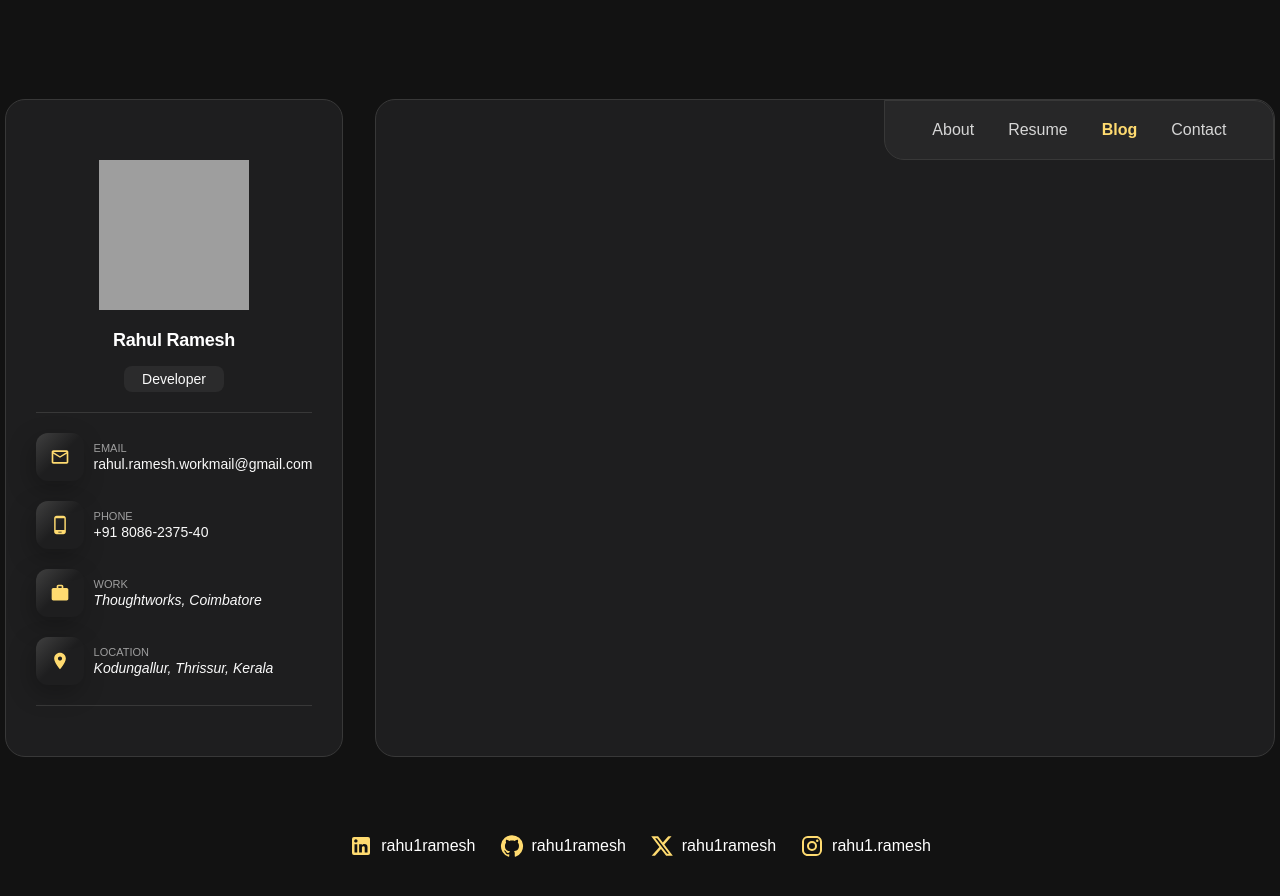
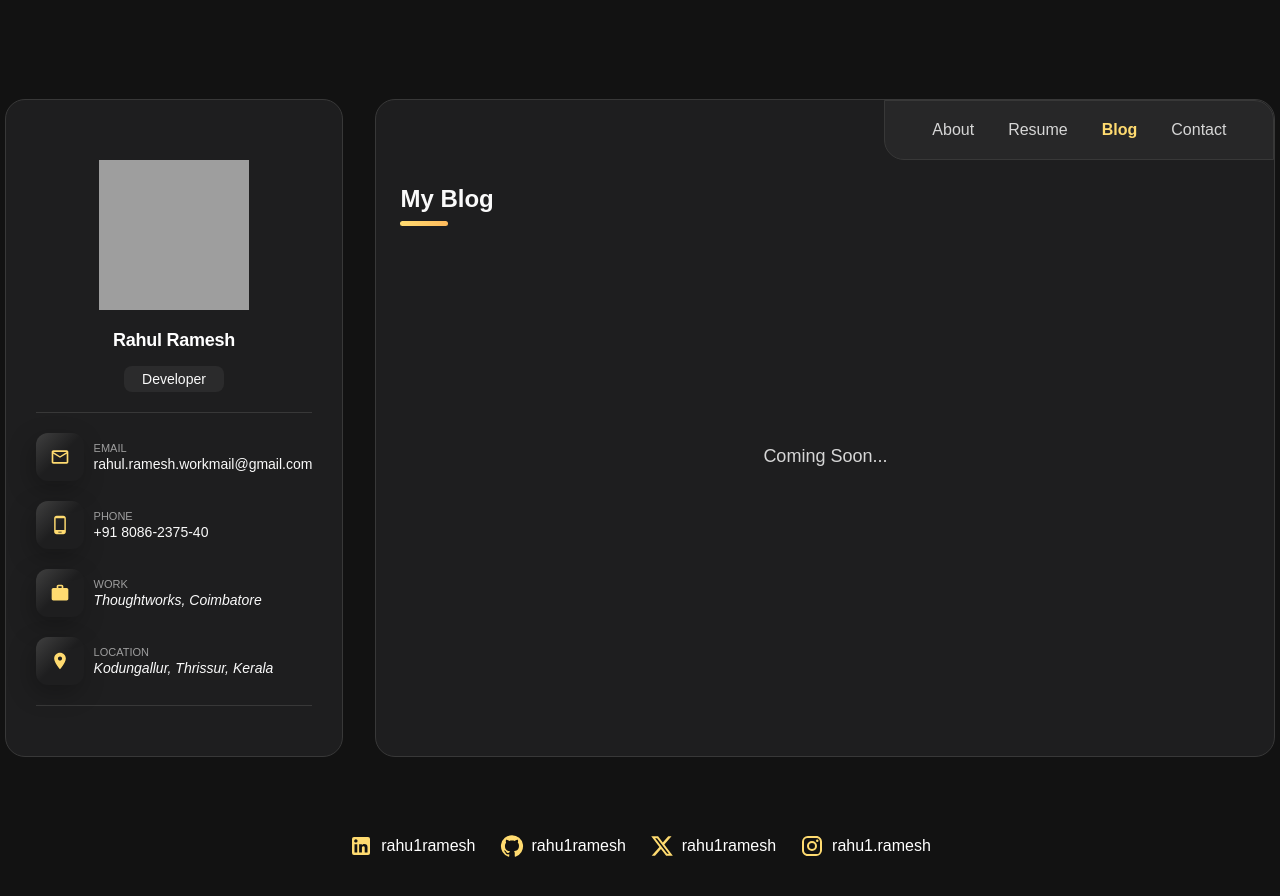
Before and after one commit to rahu1ramesh/portfolio-website, a Next.js app: page / in a window 1280 px wide. Both pictures are taken after a click on the button "Blog". Built offline with nearby package versions, Linux system fonts and the light colour scheme; grey boxes are pictures that could not be loaded.

Commit message:
[Rahul] | Add. Blog Page

```diff
--- a/src/components/blog.tsx
+++ b/src/components/blog.tsx
@@ -2,7 +2,12 @@ import React from "react";
 import styles from "../styles/blog.module.css";
 
 const Blog: React.FC = () => {
-    return <div className={styles.blog}></div>;
+    return (
+        <div className={styles.blog}>
+            <h2 className={styles.blogTitle}>My Blog</h2>
+            <p className={styles.blogContent}>Coming Soon...</p>
+        </div>
+    );
 };
 
 export default Blog;
--- a/src/styles/blog.module.css
+++ b/src/styles/blog.module.css
@@ -1,3 +1,38 @@
 .blog {
     min-width: 54.5rem;
+    padding: 0 1.5rem;
+    box-sizing: border-box;
 }
+
+.blogTitle {
+    position: relative;
+    margin: 1.25rem 0rem;
+    color: var(--white-2);
+    font-size: var(--fs-1);
+    font-weight: var(--fw-600);
+    line-height: 1.6;
+    padding-bottom: 0.5rem;
+}
+
+.blogTitle::after {
+    content: "";
+    position: absolute;
+    bottom: 0;
+    left: 0;
+    width: 3rem;
+    height: 0.313rem;
+    background: var(--text-gradient-yellow);
+    border-radius: 0.188rem;
+}
+
+.blogContent {
+    display: flex;
+    flex-direction: column;
+    align-items: center;
+    justify-content: center;
+    text-align: center;
+    color: var(--light-gray);
+    font-size: var(--fs-2);
+    font-weight: var(--fw-400);
+    padding-top: 12.5rem;
+}
```
